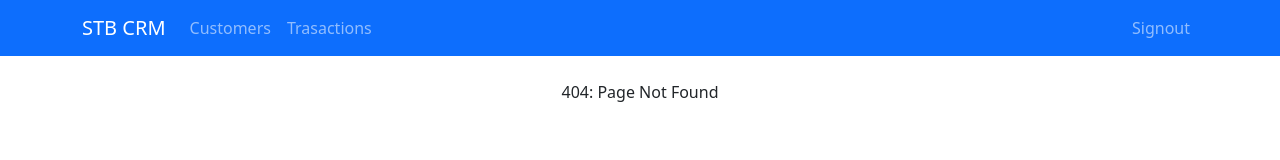
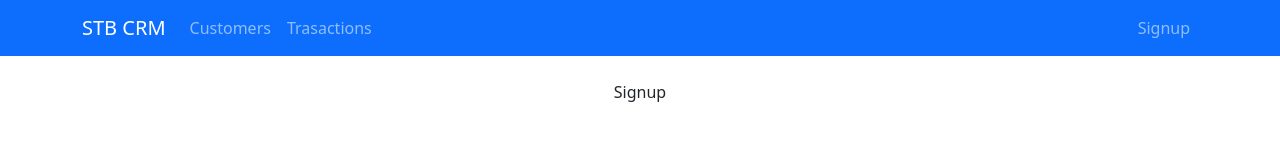
Before and after one commit to rameshgchavan/stb-crm-frontend, a React (Create React App) app: page /signup in a window 1280 px wide. Before the commit this address had no page. Shown: the top 160 px of the page. Built offline with nearby package versions, Linux system fonts and the light colour scheme.

Commit message:
Signup page added

```diff
--- a/src/components/NavBar.jsx
+++ b/src/components/NavBar.jsx
@@ -1,17 +1,25 @@
 import { Navbar, Container, Nav } from "react-bootstrap";
 import { Link } from "react-router-dom";
 
+// Import redux methods
+import { useSelector } from "react-redux";
+
 const NavBar = () => {
+    const user = useSelector(reducers => reducers.usersReducer);
+
     return (
         <Navbar bg="primary" variant="dark">
             <Container>
-                <Navbar.Brand >STB CRM</Navbar.Brand>
+                <Navbar.Brand as={Link} to="/">STB CRM</Navbar.Brand>
                 <Nav className="me-auto">
                     <Nav.Link as={Link} to="/customers">Customers</Nav.Link>
                     <Nav.Link as={Link} to="/transactions">Trasactions</Nav.Link>
                 </Nav>
                 <Nav className="ms-auto">
-                    <Nav.Link as={Link} to="/">Signout</Nav.Link>
+                    {
+                        JSON.stringify(user.Name) ? <Nav.Link as={Link} to="/">Signout</Nav.Link>
+                            : <Nav.Link as={Link} to="/signup">Signup</Nav.Link>
+                    }
                 </Nav>
             </Container>
         </Navbar>
--- a/src/pages/HomePage.js
+++ b/src/pages/HomePage.js
@@ -1,9 +1,14 @@
 import Login from "../components/login/Login"
+// Import redux methods
+import { useSelector } from "react-redux";
 
 const HomePage = () => {
+    const user = useSelector(reducers => reducers.usersReducer);
+
     return (
         <div>
             <Login />
+            <p>{JSON.stringify(user.Name)}</p>
         </div>
     )
 }
--- /dev/null
+++ b/src/pages/SignupPage.js
@@ -0,0 +1,7 @@
+const SignupPage = () => {
+  return (
+    <div>Signup</div>
+  )
+}
+
+export default SignupPage
--- a/src/routes/PagesRoutes.js
+++ b/src/routes/PagesRoutes.js
@@ -3,6 +3,7 @@ import { Outlet, Route, Routes } from 'react-router-dom'
 import HomePage from "../pages/HomePage";
 import CustomersPage from "../pages/CustomersPage";
 import TransactionsPage from "../pages/TransactionsPage";
+import SignupPage from "../pages/SignupPage";
 import PageNotFound from "../pages/PageNotFound";
 
 const PagesRoutes = () => {
@@ -13,6 +14,7 @@ const PagesRoutes = () => {
                     <Route index element={<HomePage />} />
                     <Route path="/customers" element={<CustomersPage />} />
                     <Route path="/transactions" element={<TransactionsPage />} />
+                    <Route path="/signup" element={<SignupPage />} />
                     <Route path="*" element={<PageNotFound />} />
                 </Route>
             </Routes>
```
